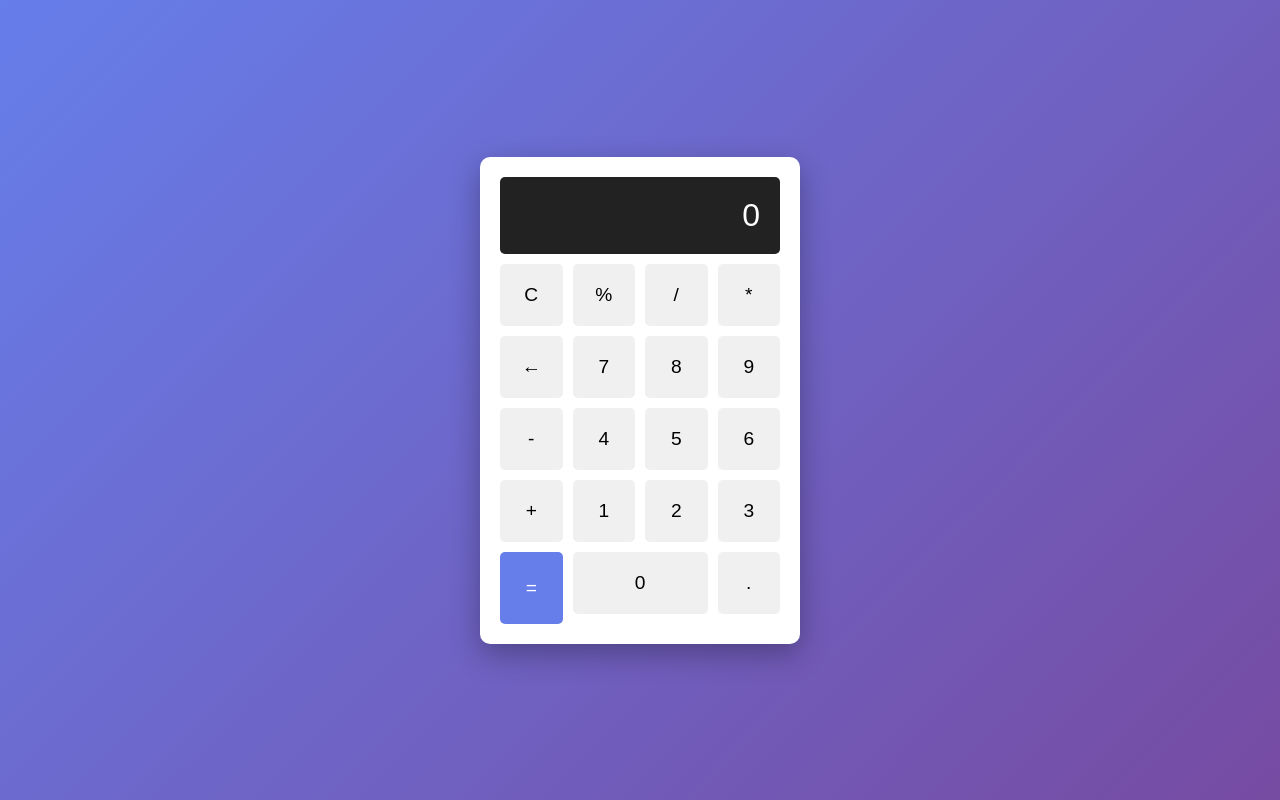
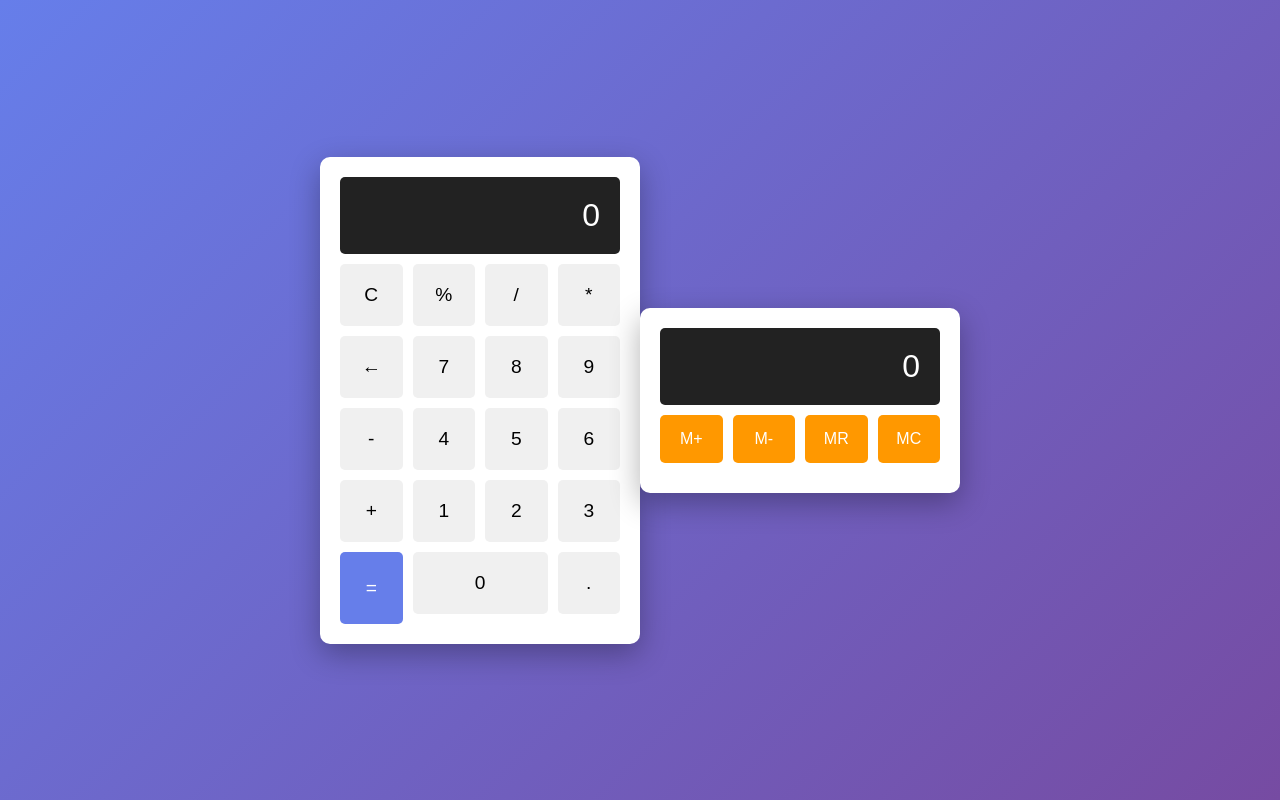
Before and after one commit to kan0528/calculator-app, a plain HTML site: page index.html in a window 1280 px wide. Drawn offline with Linux system fonts and the light colour scheme.

Commit message:
Add memory buttons UI

```diff
--- a/index.html
+++ b/index.html
@@ -38,3 +38,14 @@
     <script src="script.js"></script>
 </body>
 </html>
+
+<div class="calculator">
+    <div class="display" id="display">0</div>
+
+    <!-- 新增記憶功能區 -->
+    <div class="memory-buttons">
+        <button onclick="memoryAdd()" class="memory-btn">M+</button>
+        <button onclick="memorySubtract()" class="memory-btn">M-</button>
+        <button onclick="memoryRecall()" class="memory-btn">MR</button>
+        <button onclick="memoryClear()" class="memory-btn">MC</button>
+    </div>
--- a/style.css
+++ b/style.css
@@ -70,3 +70,30 @@ button:active {
 .zero {
     grid-column: span 2;
 }
+
+/* 新增記憶按鈕樣式 */
+.memory-buttons {
+    display: grid;
+    grid-template-columns: repeat(4, 1fr);
+    gap: 10px;
+    margin-bottom: 10px;
+}
+
+.memory-btn {
+    padding: 15px;
+    font-size: 1em;
+    background: #ff9800;
+    color: white;
+    border: none;
+    border-radius: 5px;
+    cursor: pointer;
+    transition: all 0.3s;
+}
+
+.memory-btn:hover {
+    background: #f57c00;
+}
+
+.memory-btn:active {
+    transform: scale(0.95);
+}
```
